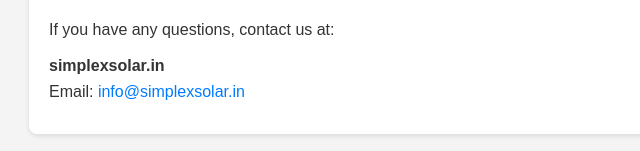
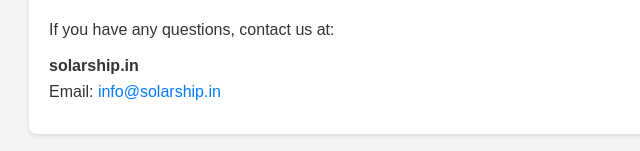
Before and after one commit to malpaniga/malpaniga.github.io, a plain HTML site: page privacy-policy.html in a window 1280 px wide. Shown: the part 1779-1930 px from the top of the page, 191-831 px from the left. Drawn offline with Linux system fonts and the light colour scheme.

Commit message:
Update privacy policy for solarship.in

```diff
--- a/privacy-policy.html
+++ b/privacy-policy.html
@@ -3,8 +3,8 @@
 <head>
     <meta charset="UTF-8">
     <meta name="viewport" content="width=device-width, initial-scale=1.0">
-    <meta name="description" content="Privacy Policy for simplexsolar.in">
-    <title>Privacy Policy - Simplexsolar.in</title>
+    <meta name="description" content="Privacy Policy for solarship.in">
+    <title>Privacy Policy - Solarship.in</title>
     <style>
         body {
             font-family: Arial, sans-serif;
@@ -46,7 +46,7 @@
     <h1>Privacy Policy</h1>
     <p><strong>Effective Date:</strong> 27-11-2024</p>
 
-    <p>simplexsolar.in ("we," "our," or "us") is committed to protecting your privacy. This Privacy Policy explains how we collect, use, disclose, and safeguard your information when you visit our website, <a href="https://simplexsolar.in">Simplexsolar.in</a>, or interact with us via the WhatsApp Cloud API.</p>
+    <p>solarship.in ("we," "our," or "us") is committed to protecting your privacy. This Privacy Policy explains how we collect, use, disclose, and safeguard your information when you visit our website, <a href="https://solarship.in">solarship.in</a>, or interact with us via the WhatsApp Cloud API.</p>
 
     <h2>1. Information We Collect</h2>
     <h3>a. Information You Provide:</h3>
@@ -93,8 +93,8 @@
 
     <h2>11. Contact Us</h2>
     <p>If you have any questions, contact us at:</p>
-    <p><strong>simplexsolar.in</strong><br>
-    Email: <a href="mailto:info@simplexsolar.in">info@simplexsolar.in</a><br>
+    <p><strong>solarship.in</strong><br>
+    Email: <a href="mailto:info@solarship.in">info@solarship.in</a><br>
 	</p>
 </div>
 
```
